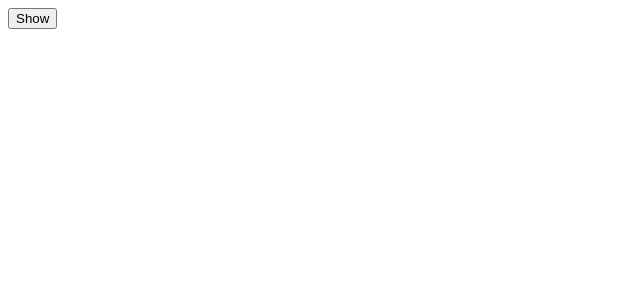
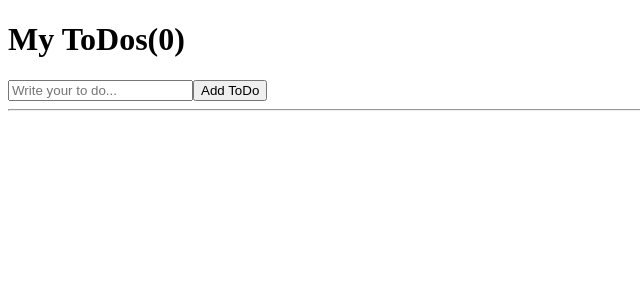
Before and after one commit to anjaemin/react-app, a React (Create React App) app: page / in a window 1280 px wide. Shown: the top 300 px of the page, without its empty margins (0-640 px from the left). Built offline with nearby package versions, Linux system fonts and the light colour scheme.

Commit message:
todolist sample

```diff
--- a/src/App.js
+++ b/src/App.js
@@ -1,23 +1,32 @@
 import { useEffect, useState } from "react";
 
 function App() {
-  function Hello() {
-    useEffect(() => {
-      console.log("hi");
-      return () => {
-        console.log("bye");
-      }
-    }, [])
-    return <h1>Hello</h1>
+  const [toDo, setToDo] = useState("");
+  const onChange = (event) => setToDo(event.target.value);
+  const [toDos, setToDos] = useState([]);
+  const onSubmit = (event) => {
+    event.preventDefault();
+    if (toDo === "") {
+      return;
+    }
+    setToDos((current) => [toDo, ...current]);
+    setToDo("");
   }
-  const [showing, setShowing] = useState(false);
-  const onClick = () => setShowing((prev) => !prev)
   return (
-    <div>
-      {showing ? <Hello /> : null}
-      <button onClick={onClick}>{showing ? "Hide" : "Show"}</button>
-    </div>
-  );
+  <div>
+    <h1>My ToDos({toDos.length})</h1>
+    <form onSubmit={onSubmit}>
+      <input type="text" onChange={onChange} value={toDo} placeholder="Write your to do..." />
+      <button>Add ToDo</button>
+    </form>
+    <hr />
+    <ul>
+      {toDos.map((item, index) =>
+        <li key={index}>{item}</li>
+      )}
+    </ul>
+  </div>
+  )
 }
 
 export default App;
```
